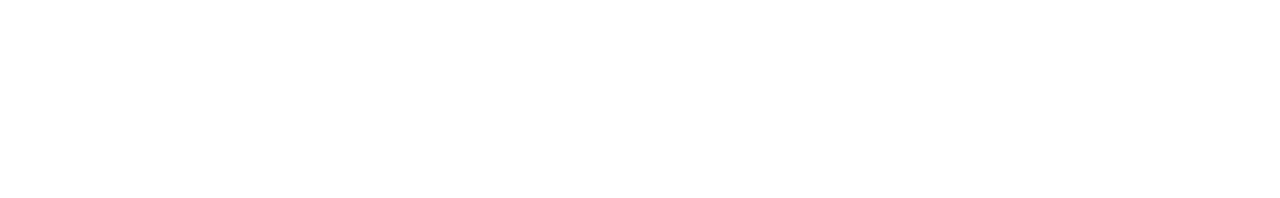
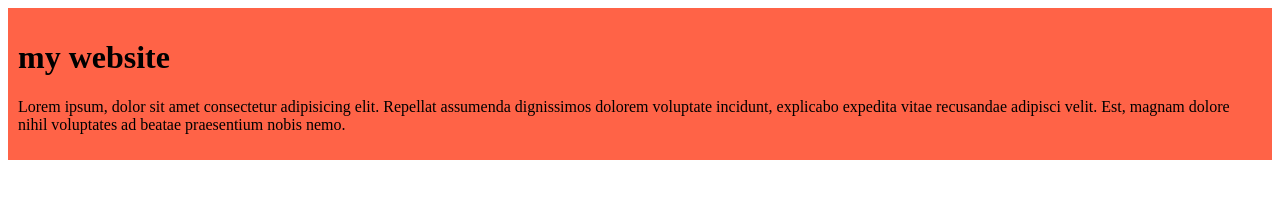
Before and after one commit to toaha77/my-first-github-repo, a plain HTML site: page index.html in a window 1280 px wide. Drawn offline with Linux system fonts and the light colour scheme.

Commit message:
added the first blog

```diff
--- a/index.html
+++ b/index.html
@@ -4,8 +4,12 @@
     <meta charset="UTF-8">
     <meta name="viewport" content="width=device-width, initial-scale=1.0">
     <title>My first git</title>
+    <link rel="stylesheet" href="style.css">
 </head>
 <body>
-
+    <div>
+    <h1>my website</h1>
+    <p>Lorem ipsum, dolor sit amet consectetur adipisicing elit. Repellat assumenda dignissimos dolorem voluptate incidunt, explicabo expedita vitae recusandae adipisci velit. Est, magnam dolore nihil voluptates ad beatae praesentium nobis nemo.</p>
+</div>
 </body>
 </html>
--- /dev/null
+++ b/style.css
@@ -0,0 +1,4 @@
+div{
+    background-color: tomato;
+    padding: 10px;
+}
```
